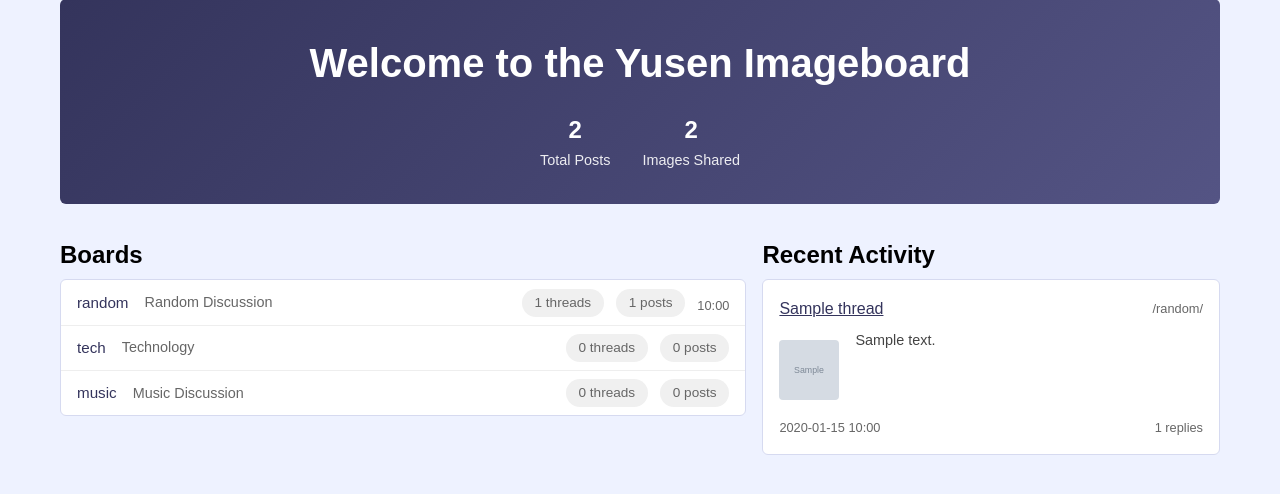
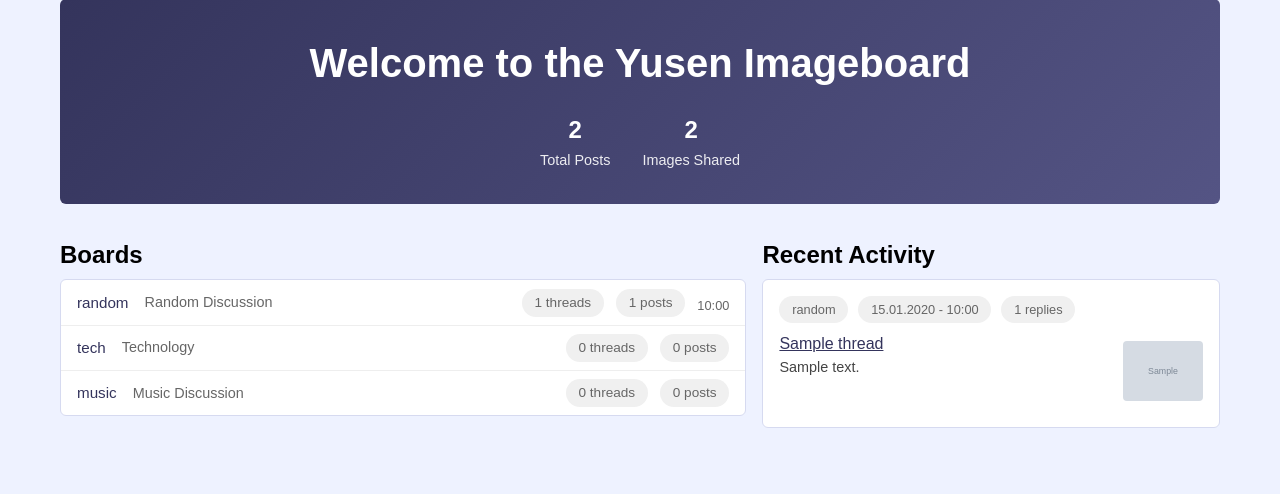
Before and after one commit to KargJonas/yusen, a Flask app: page / in a window 1280 px wide. Shown: the part 87-581 px from the top of the page. Run offline with Flask 3, Linux system fonts and the light colour scheme; tables that the repository leaves empty hold one stand-in row (values such as "Sample post"); grey boxes marked "Sample" are stand-in pictures.

Commit message:
Decent version of the recent activity card

```diff
--- a/app/static/css/style.css
+++ b/app/static/css/style.css
@@ -236,13 +236,6 @@ img {
     border-bottom: none;
 }
 
-.thread-info {
-    display: flex;
-    justify-content: space-between;
-    align-items: center;
-    margin-bottom: 0.5rem;
-}
-
 .thread-title {
     font-weight: 500;
     color: #34345c;
@@ -265,11 +258,12 @@ img {
 .thread-preview {
     display: flex;
     gap: 1rem;
+    justify-content: space-between;
 }
 
 .preview-image {
-    width: 60px;
-    height: 60px;
+    max-width: 80px;
+    max-height: 60px;
     object-fit: cover;
     border-radius: 4px;
 }
@@ -281,12 +275,13 @@ img {
     line-height: 1.4;
 }
 
-.thread-meta {
+.thread-info {
     display: flex;
-    justify-content: space-between;
+    flex-wrap: wrap;
     font-size: 0.8rem;
     color: #666;
-    margin-top: 0.5rem;
+    margin-bottom: 0.5rem;
+    gap: 10px;
 }
 
 /* Mobile Responsiveness */
--- a/app/templates/index.html
+++ b/app/templates/index.html
@@ -45,22 +45,23 @@
                 {% for thread in recent_threads %}
                     <div class="recent-thread-card">
                         <div class="thread-info">
-                            <a href="{{ url_for('main.thread', board_name=thread.board.name, thread_id=thread.id) }}" class="thread-title">
-                                {{ thread.subject or "No subject" }}
-                            </a>
-                            <span class="thread-board">/{{ thread.board.name }}/</span>
+                            <span class="stat-pill">{{ thread.board.name }}</span>
+                            <span class="stat-pill">{{ thread.created_at.strftime('%d.%m.%Y - %H:%M') }}</span>
+                            <span class="stat-pill">{{ thread.posts|length }} replies</span>
                         </div>
                         <div class="thread-preview">
+                            <div>
+                                <!-- Title / link to thread -->
+                                <a href="{{ url_for('main.thread', board_name=thread.board.name, thread_id=thread.id) }}" class="thread-title">{{ thread.subject or "No subject" }}</a>
+
+                                <!-- first 200 chars of post text -->
+                                <p class="preview-text">{{ thread.content[:200] }}{% if thread.content|length > 200 %}...{% endif %}</p>
+                            </div>
+
+                            <!-- Show image if there is one -->
                             {% if thread.image_path %}
-                                <img src="{{ url_for('static', filename='uploads/' + thread.image_path) }}"
-                                     alt="Thread image"
-                                     class="preview-image">
+                                <img src="{{ url_for('static', filename='uploads/' + thread.image_path) }}" alt="Thread image" class="preview-image">
                             {% endif %}
-                            <p class="preview-text">{{ thread.content[:200] }}{% if thread.content|length > 200 %}...{% endif %}</p>
-                        </div>
-                        <div class="thread-meta">
-                            <span>{{ thread.created_at.strftime('%Y-%m-%d %H:%M') }}</span>
-                            <span>{{ thread.posts|length }} replies</span>
                         </div>
                     </div>
                 {% endfor %}
```
